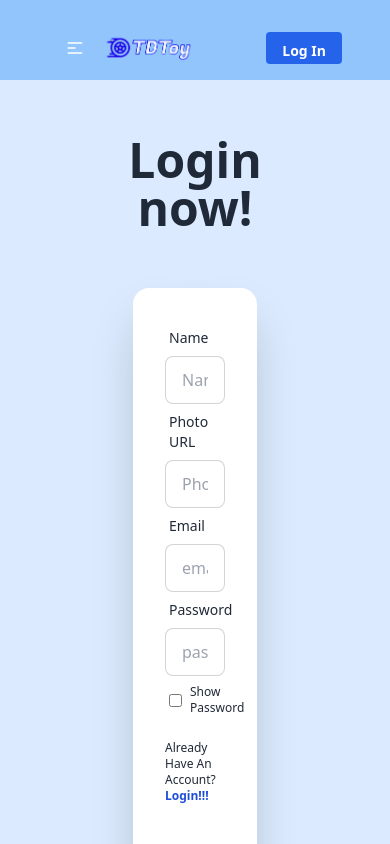
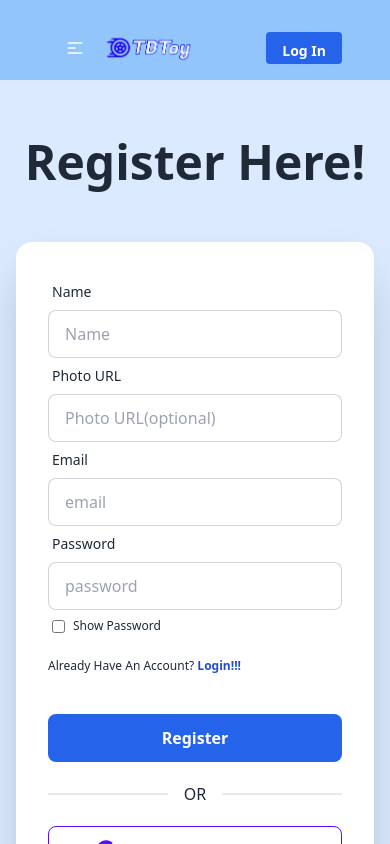
Before and after one commit to NazmulHasan18/Tiny-Driver-Toy-Client, a React (Vite) app: page /register in a window 390 px wide. Shown: the top 844 px of the page. Built offline with nearby package versions, Linux system fonts and the light colour scheme; no server answers.

Commit message:
login and register page fixed responsive

```diff
--- a/src/pages/Login/Login.jsx
+++ b/src/pages/Login/Login.jsx
@@ -36,7 +36,7 @@ const Login = () => {
          <Helmet>
             <title>Tiny Driver Toy | Login</title>
          </Helmet>
-         <div className="hero-content w-2/5 flex-col">
+         <div className="hero-content md:w-2/5 w-full flex-col">
             <div className="text-center lg:text-left my-10">
                <h1 className="text-5xl font-bold">Login now!</h1>
             </div>
--- a/src/pages/Register/Register.jsx
+++ b/src/pages/Register/Register.jsx
@@ -44,9 +44,9 @@ const Register = () => {
          <Helmet>
             <title>Tiny Driver Toy | Register</title>
          </Helmet>
-         <div className="hero-content w-2/5 flex-col">
+         <div className="hero-content  md:w-2/5 w-full flex-col">
             <div className="text-center lg:text-left my-10">
-               <h1 className="text-5xl font-bold">Login now!</h1>
+               <h1 className="text-5xl font-bold">Register Here!</h1>
             </div>
             <div className="card w-full shadow-2xl bg-base-100">
                <div className="card-body">
--- a/src/pages/shared/Navbar/Navbar.jsx
+++ b/src/pages/shared/Navbar/Navbar.jsx
@@ -52,7 +52,7 @@ const Navbar = () => {
                            <Link to="/my_toys">My Toys</Link>
                         </li>
                         <li>
-                           <Link to="/add_toys">Add Toys</Link>
+                           <Link to="/add_toy">Add Toys</Link>
                         </li>
                      </>
                   ) : (
```
